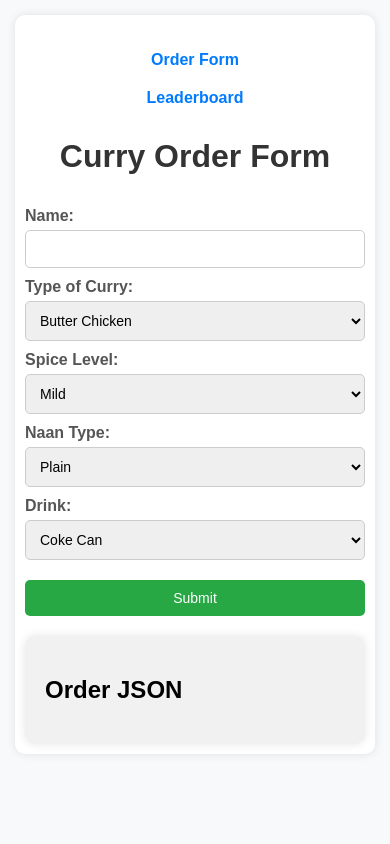
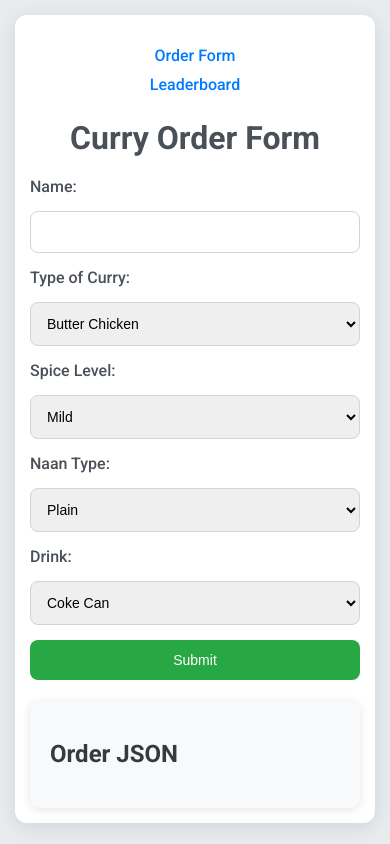
Before and after one commit to luke-finlayson/curry-bot, a plain HTML site: page Frontend/index.html in a window 390 px wide. Drawn offline with Linux system fonts and the light colour scheme.

Commit message:
minor improvements to aesthetics

```diff
--- a/Frontend/index.html
+++ b/Frontend/index.html
@@ -5,6 +5,7 @@
     <meta name="viewport" content="width=device-width, initial-scale=1.0">
     <title>Curry Order Form</title>
     <link rel="stylesheet" href="styles.css">
+    <link href="https://fonts.googleapis.com/css2?family=Roboto:wght@400;500;700&display=swap" rel="stylesheet">
 </head>
 <body>
     <div class="container">
--- a/Frontend/styles.css
+++ b/Frontend/styles.css
@@ -1,18 +1,19 @@
-/* styles.css */
+/* General styles */
 body {
-    font-family: Arial, sans-serif;
-    background-color: #f8f9fa;
+    font-family: 'Roboto', sans-serif;
+    background-color: #e9ecef;
     margin: 0;
     padding: 20px;
+    color: #343a40;
 }
 
 .container {
-    max-width: 600px;
+    max-width: 700px;
     margin: 0 auto;
-    padding: 20px;
+    padding: 25px;
     background-color: #ffffff;
-    border-radius: 10px;
-    box-shadow: 0 0 10px rgba(0, 0, 0, 0.1);
+    border-radius: 12px;
+    box-shadow: 0 4px 20px rgba(0, 0, 0, 0.1);
 }
 
 nav ul {
@@ -20,76 +21,86 @@ nav ul {
     padding: 0;
     display: flex;
     justify-content: center;
-    margin-bottom: 20px;
-}
-
-nav ul li {
-    margin: 0 10px;
+    margin-bottom: 25px;
+    gap: 15px;
 }
 
 nav ul li a {
     text-decoration: none;
     color: #007bff;
-    font-weight: bold;
+    font-weight: 500;
+    padding: 10px 15px;
+    border-radius: 5px;
+    transition: background-color 0.3s, color 0.3s;
 }
 
 nav ul li a:hover {
-    text-decoration: underline;
+    background-color: #007bff;
+    color: #ffffff;
 }
 
 h1 {
     text-align: center;
-    color: #333333;
+    color: #495057;
+    margin-bottom: 20px;
 }
 
 form {
     display: flex;
     flex-direction: column;
+    gap: 15px;
 }
 
 label {
-    margin-top: 10px;
-    font-weight: bold;
-    color: #555555;
+    font-weight: 500;
+    color: #495057;
 }
 
 input, select {
-    margin-top: 5px;
-    padding: 10px;
-    border-radius: 5px;
-    border: 1px solid #cccccc;
+    padding: 12px;
+    border-radius: 8px;
+    border: 1px solid #ced4da;
     font-size: 16px;
+    transition: border-color 0.3s, box-shadow 0.3s;
+}
+
+input:focus, select:focus {
+    border-color: #80bdff;
+    box-shadow: 0 0 5px rgba(128, 189, 255, 0.5);
+    outline: none;
 }
 
 button {
-    margin-top: 20px;
-    padding: 10px;
+    padding: 12px;
     border: none;
-    border-radius: 5px;
+    border-radius: 8px;
     background-color: #28a745;
     color: #ffffff;
     font-size: 16px;
     cursor: pointer;
+    transition: background-color 0.3s, box-shadow 0.3s;
 }
 
 button:hover {
     background-color: #218838;
+    box-shadow: 0 4px 15px rgba(40, 167, 69, 0.3);
 }
 
 #result {
     margin-top: 20px;
     padding: 20px;
-    background-color: #f1f1f1;
+    background-color: #f8f9fa;
     border-radius: 10px;
-    box-shadow: 0 0 10px rgba(0, 0, 0, 0.1);
+    box-shadow: 0 2px 10px rgba(0, 0, 0, 0.1);
 }
 
 pre {
     white-space: pre-wrap;
     word-wrap: break-word;
+    color: #6c757d;
 }
 
-/* Additional styles for leaderboard page */
+/* Leaderboard styles */
 table {
     width: 100%;
     border-collapse: collapse;
@@ -102,8 +113,9 @@ thead {
 }
 
 thead th {
-    padding: 10px;
+    padding: 12px;
     text-align: left;
+    font-weight: 600;
 }
 
 tbody tr:nth-child(odd) {
@@ -115,34 +127,28 @@ tbody tr:nth-child(even) {
 }
 
 tbody td {
-    padding: 10px;
-    border: 1px solid #dddddd;
+    padding: 12px;
+    border: 1px solid #dee2e6;
+    color: #495057;
 }
 
 /* Mobile styles */
 @media (max-width: 768px) {
-    body{
+    body {
         padding: 15px;
     }
 
     .container {
-        padding: 10px;
+        padding: 15px;
     }
 
     nav ul {
         flex-direction: column;
         align-items: center;
+        gap: 10px;
     }
 
-    nav ul li {
-        margin: 10px 0;
-    }
-
-    input, select {
-        font-size: 14px;
-    }
-
-    button {
+    input, select, button {
         font-size: 14px;
     }
 
@@ -150,11 +156,7 @@ tbody td {
         font-size: 14px;
     }
 
-    thead th {
-        padding: 8px;
-    }
-
-    tbody td {
-        padding: 8px;
+    thead th, tbody td {
+        padding: 10px;
     }
 }
```
Also changed, not shown: Frontend/leaderboard.html (+1 -0 lines).
